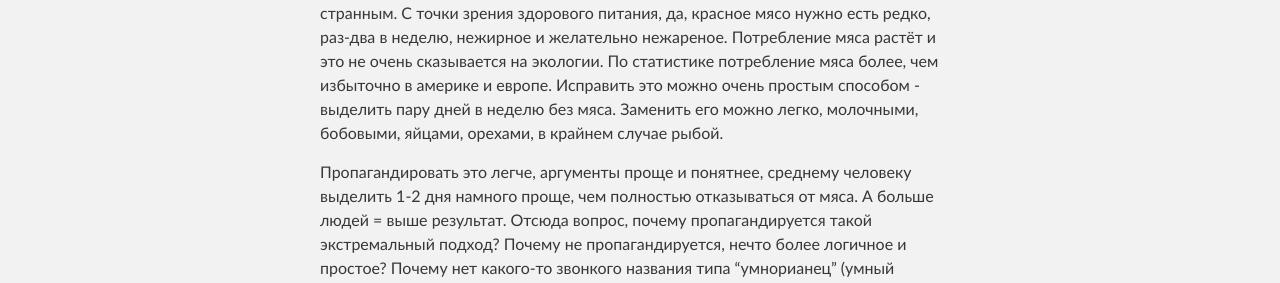
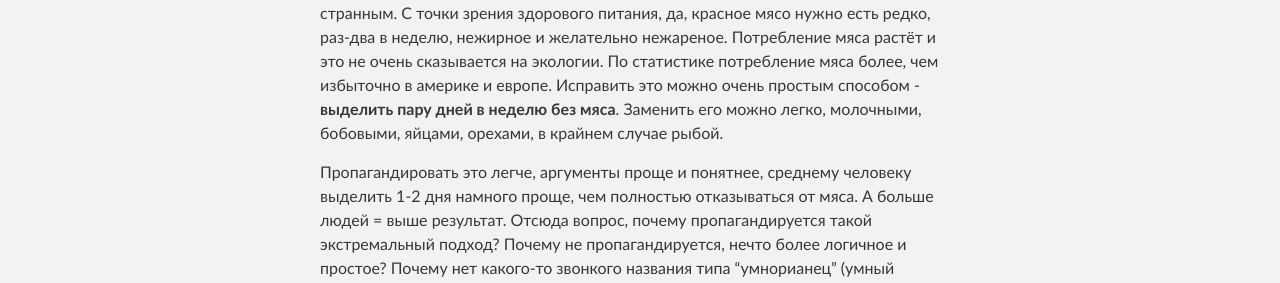
Before and after one commit to Restuta/restuta.github.io, a Jekyll site: the page built from _posts/2013-6-19-vegeterians.md, in a window 1280 px wide. Shown: the part 411-694 px from the top of the page. Built offline with Jekyll 4.4.1, drawn with Linux system fonts in a browser that asks for light colours; comment, search, counter and statistics services are not loaded; some of the changed text lies outside the part shown.

Commit message:
edited post about vegetarians

```diff
--- a/_posts/2013-6-19-vegeterians.md
+++ b/_posts/2013-6-19-vegeterians.md
@@ -9,7 +9,7 @@ title: Vegeterians
 >Уменьшить потребление красного мяса полезно для здоровья.
 >Уменьшить потребление любого мяса полезно для экологии.
 
-обе превращаются в экстремальное "Давайте вообще не есть мясо", что мне кажется странным. С точки зрения здорового питания, да, красное мясо нужно есть редко, раз-два в неделю, нежирное и желательно нежареное. Потребление мяса растёт и это не очень сказывается на экологии. По статистике потребление мяса более, чем избыточно в америке и европе. Исправить это можно очень простым способом - выделить пару дней в неделю без мяса. Заменить его можно легко, молочными, бобовыми, яйцами, орехами, в крайнем случае рыбой.
+обе превращаются в экстремальное "Давайте вообще не есть мясо", что мне кажется странным. С точки зрения здорового питания, да, красное мясо нужно есть редко, раз-два в неделю, нежирное и желательно нежареное. Потребление мяса растёт и это не очень сказывается на экологии. По статистике потребление мяса более, чем избыточно в америке и европе. Исправить это можно очень простым способом - **выделить пару дней в неделю без мяса**. Заменить его можно легко, молочными, бобовыми, яйцами, орехами, в крайнем случае рыбой.
 
 Пропагандировать это легче, аргументы проще и понятнее, среднему человеку выделить 1-2 дня намного проще, чем полностью отказываться от мяса. А больше людей = выше результат. Отсюда вопрос, почему пропагандируется такой экстремальный подход? Почему не пропагандируется, нечто более логичное и простое? Почему нет какого-то звонкого названия типа "умнорианец" (умный вегетарианец), звучит же красиво, как внеземная расса из какого-то фантастического романа.
 
```
